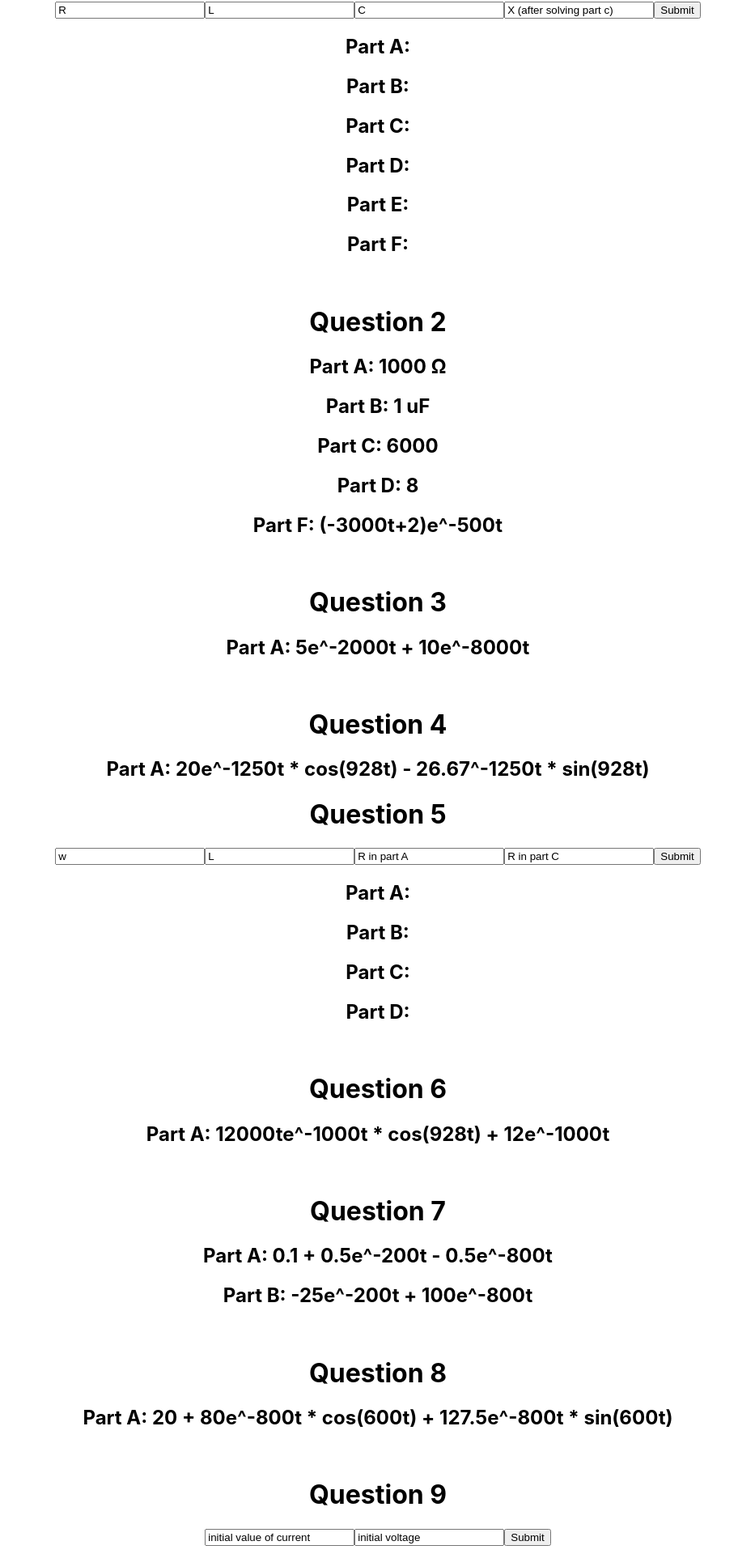
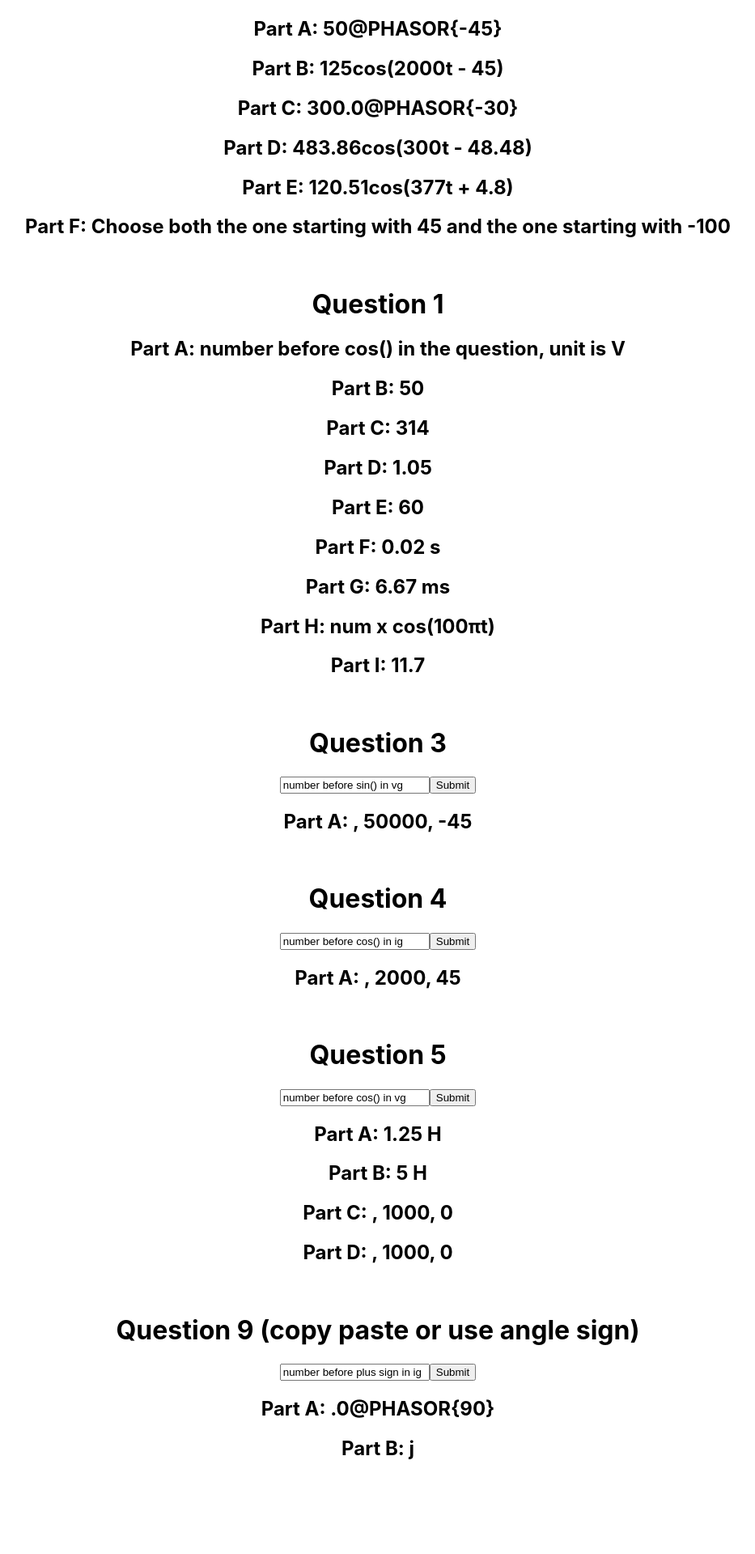
Before and after one commit to Cyberistic/circiuitshwthing, a React (Create React App) app in the folder hwthing/: page / in a window 1280 px wide. Shown: the part 81-2000 px from the top of the page at 81% size, without its empty margins (173-1106 px from the left). After the commit the page ends 1904 px from the top, so only its background shows below. Built offline with nearby package versions, Linux system fonts and the light colour scheme.

Commit message:
oh master my master

```diff
--- a/hwthing/package.json
+++ b/hwthing/package.json
@@ -6,6 +6,7 @@
     "@testing-library/jest-dom": "^5.14.1",
     "@testing-library/react": "^11.2.7",
     "@testing-library/user-event": "^12.8.3",
+    "mathjs": "^9.4.4",
     "react": "^17.0.2",
     "react-dom": "^17.0.2",
     "react-scripts": "4.0.3",
--- a/hwthing/src/App.js
+++ b/hwthing/src/App.js
@@ -1,6 +1,9 @@
 import logo from './logo.svg';
 import './App.css';
 import React, { useState } from "react";
+import { create, all } from 'mathjs'
+
+let math = create(all, { })
 function App() {
   return (
     <div className="App">
@@ -9,57 +12,365 @@ function App() {
       <Question3 />
       <Question4 />
       <Question5 />
+      <Question9 />
+
+      {/*
       <Question6 />
+
+
       <Question7 />
       <Question8 />
-      <Question9 />
+
       <Question10 />
       <Question11 />
       <Question12 />
       <Question13 />
-      <Question14 />
+      <Question14 /> */}
     </div>
   );
 }
 
+
+// function Question1() {
+//   const[parta, setParta] = useState("");
+//   const[partb, setPartb] = useState("");
+//   const[partc, setPartc] = useState("");
+//   const[partd, setPartd] = useState("");
+//   const[parte, setParte] = useState("");
+//   const[partf, setPartf] = useState("");
+
+//   const [num1, setNum1] = useState("R");
+//   const [num2, setNum2] = useState("L");
+//   const [num3, setNum3] = useState("C");
+//   const [num4, setNum4] = useState("X (after solving part c)");
+//   const handleSubmit = (evt) => {
+//     evt.preventDefault();
+//     let alpha = 1/(2*num1* Math.pow(10, 3) * num3  * Math.pow(10, -6))
+//     let omega = 1/Math.sqrt(num2 * num3  * Math.pow(10, -6))
+//     let formula1 = -alpha - Math.sqrt(Math.pow(alpha, 2) - Math.pow(omega, 2))
+//     let formula2 = -alpha + Math.sqrt(Math.pow(alpha, 2) - Math.pow(omega, 2))
+//     let formula3 = Math.sqrt(num2/ ((4 * num3  * Math.pow(10, -6)) - (4 * Math.pow(num3  * Math.pow(10, -6), 2) * num2 * Math.pow(num4, 2))))
+//     let formula4 = 1/(2*formula3 * num3  * Math.pow(10, -6))
+//     let formula5 = Math.sqrt(num2 * num3  * Math.pow(10, -6)) / (2 * num3  * Math.pow(10, -6))
+
+//     setParta(formula1.toPrecision(3))
+//     setPartb(formula2.toPrecision(3))
+//     if (alpha > omega){
+//       setPartc('over')
+//     } else if (alpha == omega) {
+//       setPartc('critical')
+//     } else {
+//       setPartc('under')
+//     }
+//     setPartd(formula3.toPrecision(3) + ' Ω (omega)')
+//     setParte(-formula4.toPrecision(3) + '+ j' + num4 + ',' + -formula4.toPrecision(3) + '- j' + num4)
+//     setPartf(formula5.toPrecision(3) + ' Ω (omega)' )
+// }
+//   return (
+//     <>
+//     <h1>Question 1</h1>
+//     <form onSubmit={handleSubmit}>
+
+//         <input
+//           type="text"
+//           value={num1}
+//           onChange={e => setNum1(e.target.value)}
+//         />
+//         <input
+//           type="text"
+//           value={num2}
+//           onChange={e => setNum2(e.target.value)}
+//         />
+//         <input
+//           type="text"
+//           value={num3}
+//           onChange={e => setNum3(e.target.value)}
+//         />
+//         <input
+//           type="text"
+//           value={num4}
+//           onChange={e => setNum4(e.target.value)}
+//         />
+//       <input type="submit" value="Submit" />
+//     </form>
+//     <h2>Part A: {parta}</h2>
+//     <h2>Part B: {partb}</h2>
+//     <h2>Part C: {partc}</h2>
+//     <h2>Part D: {partd}</h2>
+//     <h2>Part E: {parte}</h2>
+//     <h2>Part F: {partf}</h2>
+//     </>
+//   )
+// }
+// function Question2() {
+//   return(
+//     <>
+//     <br />
+//     <h1>Question 2</h1>
+//     <h2>Part A: 1000 Ω</h2>
+//     <h2>Part B: 1 uF</h2>
+//     <h2>Part C: 6000</h2>
+//     <h2>Part D: 8</h2>
+//     <h2>Part F: (-3000t+2)e^-500t</h2>
+//     </>
+//   )
+// }
+
+// function Question3() {
+//   return(
+//     <>
+//     <br />
+//     <h1>Question 3</h1>
+//     <h2>Part A: 5e^-2000t + 10e^-8000t</h2>
+//     </>
+//   )
+// }
+// function Question4() {
+//   return(
+//     <>
+//     <br />
+//     <h1>Question 4</h1>
+//     <h2>Part A: 20e^-1250t * cos(928t) - 26.67^-1250t * sin(928t)</h2>
+//     </>
+//   )
+// }
+
+// function Question5() {
+//   const[parta, setParta] = useState("");
+//   const[partb, setPartb] = useState("");
+//   const[partc, setPartc] = useState("");
+//   const[partd, setPartd] = useState("");
+
+//   const [num1, setNum1] = useState("w");
+//   const [num2, setNum2] = useState("L");
+//   const [num3, setNum3] = useState("R in part A");
+//   const [num4, setNum4] = useState("R in part C");
+
+//   const handleSubmit = (evt) => {
+//     evt.preventDefault();
+//     let alpha = 125000 / num3
+//     let alpha2 = 125000 / num4
+//     let formula1 = Math.sqrt(Math.pow(num1, 2) - Math.pow(alpha, 2))
+//     let formula2 = Math.sqrt(Math.pow(alpha2, 2) - Math.pow(num1, 2))
+//     console.log(formula2);
+//     if (alpha > num1){
+//       setParta('over')
+//     } else if (alpha == num2) {
+//       setParta('critical')
+//     } else {
+//       setParta('under')
+//     }
+//     setPartb(-alpha.toPrecision(3) + '+ j' +  parseFloat(formula1.toPrecision(3)) + ',' + -alpha.toPrecision(3) + '- j' + parseFloat(formula1.toPrecision(3)))
+//     if (alpha2 > num1){
+//       setPartc('over')
+//     } else if (alpha2 == num2) {
+//       setPartc('critical')
+//     } else {
+//       setPartc('under')
+//     }
+//     setPartd(parseFloat((-alpha2 + formula2).toPrecision(3)) + ',' + parseFloat((-alpha2 - formula2).toPrecision(3)))
+//   }
+
+//   return (
+//     <>
+//     <h1>Question 5</h1>
+//     <form onSubmit={handleSubmit}>
+
+//         <input
+//           type="text"
+//           value={num1}
+//           onChange={e => setNum1(e.target.value)}
+//         />
+//         <input
+//           type="text"
+//           value={num2}
+//           onChange={e => setNum2(e.target.value)}
+//         />
+//         <input
+//           type="text"
+//           value={num3}
+//           onChange={e => setNum3(e.target.value)}
+//         />
+//         <input
+//           type="text"
+//           value={num4}
+//           onChange={e => setNum4(e.target.value)}
+//         />
+//       <input type="submit" value="Submit" />
+//     </form>
+//     <h2>Part A: {parta}</h2>
+//     <h2>Part B: {partb}</h2>
+//     <h2>Part C: {partc}</h2>
+//     <h2>Part D: {partd}</h2>
+
+//     </>
+//   )
+// }
+// function Question6() {
+//   return(
+//     <>
+//     <br />
+//     <h1>Question 6</h1>
+//     <h2>Part A: 12000te^-1000t * cos(928t) + 12e^-1000t</h2>
+//     </>
+//   )
+// }
+// function Question7() {
+//   return(
+//     <>
+//     <br />
+//     <h1>Question 7</h1>
+//     <h2>Part A: 0.1 + 0.5e^-200t - 0.5e^-800t</h2>
+//     <h2>Part B: -25e^-200t + 100e^-800t</h2>
+
+//     </>
+//   )
+// }
+// function Question8() {
+//   return(
+//     <>
+//     <br />
+//     <h1>Question 8</h1>
+//     <h2>Part A: 20 + 80e^-800t * cos(600t) + 127.5e^-800t * sin(600t)</h2>
+//     </>
+//   )
+// }
+// function Question9() {
+
+//   const[partc, setPartc] = useState("");
+//   const[partd, setPartd] = useState("");
+
+//   const [num1, setNum1] = useState("initial value of current");
+//   const [num2, setNum2] = useState("initial voltage");
+//   const handleSubmit = (evt) => {
+//     let formula1 = ((2000 * num1 * Math.pow(10, -3) + 0.5 * num2) * -1000) / 1500
+//     evt.preventDefault();
+//     setPartc(num1)
+//     setPartd(formula1.toPrecision(3))
+//   }
+//   return(
+//     <>
+//     <br />
+//     <h1>Question 9</h1>
+//     <form onSubmit={handleSubmit}>
+
+//       <input
+//         type="text"
+//         value={num1}
+//         onChange={e => setNum1(e.target.value)}
+//       />
+//       <input
+//         type="text"
+//         value={num2}
+//         onChange={e => setNum2(e.target.value)}
+//       />
+//       <input type="submit" value="Submit" />
+//     </form>
+//     <h2>Part A: 8000 Ω</h2>
+//     <h2>Part B: 2 H</h2>
+//     <h2>Part C: {partc} mA</h2>
+//     <h2>Part D: {partd} mA</h2>
+//     </>
+//   )
+// }
+// function Question10() {
+//   return(
+//     <>
+//     <br />
+//     <h1>Question 10</h1>
+//     <h2>Part A: 2/3 * e^-250t + 4/3 * e^1000t</h2>
+//     <h2>Part B: -267e^-250 - 133e^1000t</h2>
+
+//     </>
+//   )
+// }
+// function Question11() {
+//   return(
+//     <>
+//     <br />
+//     <h1>Question 11</h1>
+//     <h2>Part A: -72 V</h2>
+//     <h2>Part B: 144000</h2>
+//     <h2>Part C: -48e^-100t - 24e^-4000t</h2>
+//     </>
+//   )
+// }
+// function Question12() {
+//   return(
+//     <>
+//     <br />
+//     <h1>Question 12</h1>
+//     <h2>Part A: 20 - 10,000te^-500t - 20e^-500t</h2>
+//     </>
+//   )
+// }
+// function Question13() {
+//   return(
+//     <>
+//     <br />
+//     <h1>Question 13</h1>
+//     <h2>Part A: 25 - 33.33e^-250t + 8.33e^-1000t</h2>
+//     </>
+//   )
+// }
+// function Question14() {
+//   return(
+//     <>
+//     <br />
+//     <h1>Question 14</h1>
+//     <h2>Part A: 60 - 150e^-50t * cos(50t) - 200e^-50t * sin(50t)</h2>
+//     </>
+//   )
+// }
+
 function Question1() {
+  return(
+  <>
+  <br />
+  <h1>Question 1 (copy paste or choose the angle symbol from menu)</h1>
+  <h2>Part A: {'50@PHASOR\{-45\}'}</h2>
+  <h2>Part B: 125cos(2000t - 45)</h2>
+  <h2>Part C: {'300.0@PHASOR\{-30\}'}</h2>
+  <h2>Part D: 483.86cos(300t - 48.48)</h2>
+  <h2>Part E: 120.51cos(377t + 4.8)</h2>
+  <h2>Part F: Choose both the one starting with 45 and the one starting with -100</h2>
+
+  </>
+)
+}
+
+function Question2() {
+  return(
+  <>
+  <br />
+  <h1>Question 1</h1>
+  <h2>Part A: number before cos() in the question, unit is V</h2>
+  <h2>Part B: 50</h2>
+  <h2>Part C: 314</h2>
+  <h2>Part D: 1.05</h2>
+  <h2>Part E: 60</h2>
+  <h2>Part F: 0.02 s</h2>
+  <h2>Part G: 6.67 ms</h2>
+  <h2>Part H: num x cos(100πt)</h2>
+  <h2>Part I: 11.7</h2>
+
+  </>
+)
+}
+function Question3() {
+
   const[parta, setParta] = useState("");
-  const[partb, setPartb] = useState("");
-  const[partc, setPartc] = useState("");
-  const[partd, setPartd] = useState("");
-  const[parte, setParte] = useState("");
-  const[partf, setPartf] = useState("");
 
-  const [num1, setNum1] = useState("R");
-  const [num2, setNum2] = useState("L");
-  const [num3, setNum3] = useState("C");
-  const [num4, setNum4] = useState("X (after solving part c)");
+  const [num1, setNum1] = useState("number before sin() in vg");
   const handleSubmit = (evt) => {
+    let formula1 = num1 * 1.0607
     evt.preventDefault();
-    let alpha = 1/(2*num1* Math.pow(10, 3) * num3  * Math.pow(10, -6))
-    let omega = 1/Math.sqrt(num2 * num3  * Math.pow(10, -6))
-    let formula1 = -alpha - Math.sqrt(Math.pow(alpha, 2) - Math.pow(omega, 2))
-    let formula2 = -alpha + Math.sqrt(Math.pow(alpha, 2) - Math.pow(omega, 2))
-    let formula3 = Math.sqrt(num2/ ((4 * num3  * Math.pow(10, -6)) - (4 * Math.pow(num3  * Math.pow(10, -6), 2) * num2 * Math.pow(num4, 2))))
-    let formula4 = 1/(2*formula3 * num3  * Math.pow(10, -6))
-    let formula5 = Math.sqrt(num2 * num3  * Math.pow(10, -6)) / (2 * num3  * Math.pow(10, -6))
-
-    setParta(formula1.toPrecision(3))
-    setPartb(formula2.toPrecision(3))
-    if (alpha > omega){
-      setPartc('over')
-    } else if (alpha == omega) {
-      setPartc('critical')
-    } else {
-      setPartc('under')
+    setParta(parseFloat(formula1.toPrecision(3)))
   }
-    setPartd(formula3.toPrecision(3) + ' Ω (omega)')
-    setParte(-formula4.toPrecision(3) + '+ j' + num4 + ',' + -formula4.toPrecision(3) + '- j' + num4)
-    setPartf(formula5.toPrecision(3) + ' Ω (omega)' )
-}
-  return (
+  return(
     <>
-    <h1>Question 1</h1>
+    <br />
+    <h1>Question 3</h1>
     <form onSubmit={handleSubmit}>
 
       <input
@@ -67,103 +378,53 @@ function Question1() {
         value={num1}
         onChange={e => setNum1(e.target.value)}
       />
-        <input
-          type="text"
-          value={num2}
-          onChange={e => setNum2(e.target.value)}
-        />
-        <input
-          type="text"
-          value={num3}
-          onChange={e => setNum3(e.target.value)}
-        />
-        <input
-          type="text"
-          value={num4}
-          onChange={e => setNum4(e.target.value)}
-        />
       <input type="submit" value="Submit" />
     </form>
-    <h2>Part A: {parta}</h2>
-    <h2>Part B: {partb}</h2>
-    <h2>Part C: {partc}</h2>
-    <h2>Part D: {partd}</h2>
-    <h2>Part E: {parte}</h2>
-    <h2>Part F: {partf}</h2>
-    </>
-  )
-}
-function Question2() {
-  return(
-    <>
-    <br />
-    <h1>Question 2</h1>
-    <h2>Part A: 1000 Ω</h2>
-    <h2>Part B: 1 uF</h2>
-    <h2>Part C: 6000</h2>
-    <h2>Part D: 8</h2>
-    <h2>Part F: (-3000t+2)e^-500t</h2>
-    </>
-  )
-}
-
-function Question3() {
-  return(
-    <>
-    <br />
-    <h1>Question 3</h1>
-    <h2>Part A: 5e^-2000t + 10e^-8000t</h2>
+    <h2>Part A: {parta}, 50000, -45</h2>
     </>
   )
 }
 function Question4() {
+
+  const[parta, setParta] = useState("");
+
+  const [num1, setNum1] = useState("number before cos() in ig");
+  const handleSubmit = (evt) => {
+    let formula1 = num1 * 84.853
+    evt.preventDefault();
+    setParta(parseFloat(formula1.toPrecision(3)))
+  }
   return(
     <>
     <br />
     <h1>Question 4</h1>
-    <h2>Part A: 20e^-1250t * cos(928t) - 26.67^-1250t * sin(928t)</h2>
+    <form onSubmit={handleSubmit}>
+
+      <input
+        type="text"
+        value={num1}
+        onChange={e => setNum1(e.target.value)}
+      />
+      <input type="submit" value="Submit" />
+    </form>
+    <h2>Part A: {parta}, 2000, 45</h2>
     </>
   )
 }
+function Question5() {
 
-function Question5() {
-  const[parta, setParta] = useState("");
-  const[partb, setPartb] = useState("");
   const[partc, setPartc] = useState("");
   const[partd, setPartd] = useState("");
-
-  const [num1, setNum1] = useState("w");
-  const [num2, setNum2] = useState("L");
-  const [num3, setNum3] = useState("R in part A");
-  const [num4, setNum4] = useState("R in part C");
-
+  const [num1, setNum1] = useState("number before cos() in vg");
   const handleSubmit = (evt) => {
+    let formula1 = num1/2.5
     evt.preventDefault();
-    let alpha = 125000 / num3
-    let alpha2 = 125000 / num4
-    let formula1 = Math.sqrt(Math.pow(num1, 2) - Math.pow(alpha, 2))
-    let formula2 = Math.sqrt(Math.pow(alpha2, 2) - Math.pow(num1, 2))
-    console.log(formula2);
-    if (alpha > num1){
-      setParta('over')
-    } else if (alpha == num2) {
-      setParta('critical')
-    } else {
-      setParta('under')
+    setPartc(num1)
+    setPartd(parseFloat(formula1.toPrecision(3)))
   }
-    setPartb(-alpha.toPrecision(3) + '+ j' +  parseFloat(formula1.toPrecision(3)) + ',' + -alpha.toPrecision(3) + '- j' + parseFloat(formula1.toPrecision(3)))
-    if (alpha2 > num1){
-      setPartc('over')
-    } else if (alpha2 == num2) {
-      setPartc('critical')
-    } else {
-      setPartc('under')
-    }
-    setPartd(parseFloat((-alpha2 + formula2).toPrecision(3)) + ',' + parseFloat((-alpha2 - formula2).toPrecision(3)))
-  }
-
-  return (
+  return(
     <>
+    <br />
     <h1>Question 5</h1>
     <form onSubmit={handleSubmit}>
 
@@ -172,77 +433,63 @@ function Question5() {
         value={num1}
         onChange={e => setNum1(e.target.value)}
       />
-        <input
-          type="text"
-          value={num2}
-          onChange={e => setNum2(e.target.value)}
-        />
-        <input
-          type="text"
-          value={num3}
-          onChange={e => setNum3(e.target.value)}
-        />
-        <input
-          type="text"
-          value={num4}
-          onChange={e => setNum4(e.target.value)}
-        />
       <input type="submit" value="Submit" />
     </form>
-    <h2>Part A: {parta}</h2>
-    <h2>Part B: {partb}</h2>
-    <h2>Part C: {partc}</h2>
-    <h2>Part D: {partd}</h2>
-
+    <h2>Part A: 1.25 H</h2>
+    <h2>Part B: 5 H</h2>
+    <h2>Part C: {partc}, 1000, 0</h2>
+    <h2>Part D: {partd}, 1000, 0</h2>
     </>
   )
 }
-function Question6() {
-  return(
-    <>
-    <br />
-    <h1>Question 6</h1>
-    <h2>Part A: 12000te^-1000t * cos(928t) + 12e^-1000t</h2>
-    </>
-  )
-}
-function Question7() {
-  return(
-    <>
-    <br />
-    <h1>Question 7</h1>
-    <h2>Part A: 0.1 + 0.5e^-200t - 0.5e^-800t</h2>
-    <h2>Part B: -25e^-200t + 100e^-800t</h2>
 
-    </>
-  )
-}
-function Question8() {
-  return(
-    <>
-    <br />
-    <h1>Question 8</h1>
-    <h2>Part A: 20 + 80e^-800t * cos(600t) + 127.5e^-800t * sin(600t)</h2>
-    </>
-  )
-}
+// function Question6() {
+
+//   const[parta, setParta] = useState("");
+//   const[partb, setPartb] = useState("");
+
+//   const [num1, setNum1] = useState("R");
+//   const handleSubmit = (evt) => {
+//     evt.preventDefault();
+//     let formula1 = math.evaluate(`((${num1} + ${math.complex('50 - 60i')})*(${math.complex('-100i')}))/(${num1} + ${math.complex('50 - 40i')})`)
+//     let formula2 = math.evaluate(`200/(${num1} + ${math.complex('50 + 60i')})`)
+//     console.log(formula1);
+//     setParta(formula1.format(3))
+//     setPartb(formula2.format(3))
+//   }
+//   return(
+//     <>
+//     <br />
+//     <h1>Question 6</h1>
+//     <form onSubmit={handleSubmit}>
+
+//       <input
+//         type="text"
+//         value={num1}
+//         onChange={e => setNum1(e.target.value)}
+//       />
+//       <input type="submit" value="Submit" />
+//     </form>
+//     <h2>Part A: {parta}</h2>
+//     <h2>Part B: {partb}</h2>
+//     </>
+//   )
+// }
+
 function Question9() {
 
-  const[partc, setPartc] = useState("");
-  const[partd, setPartd] = useState("");
+  const[parta, setParta] = useState("");
 
-  const [num1, setNum1] = useState("initial value of current");
-  const [num2, setNum2] = useState("initial voltage");
+  const [num1, setNum1] = useState("number before plus sign in ig");
   const handleSubmit = (evt) => {
-    let formula1 = ((2000 * num1 * Math.pow(10, -3) + 0.5 * num2) * -1000) / 1500
+    let formula1 = num1 * 8
     evt.preventDefault();
-    setPartc(num1)
-    setPartd(formula1.toPrecision(3))
+    setParta(parseFloat(formula1.toPrecision(3)))
   }
   return(
     <>
     <br />
-    <h1>Question 9</h1>
+    <h1>Question 9 (copy paste or use angle sign)</h1>
     <form onSubmit={handleSubmit}>
 
       <input
@@ -250,66 +497,10 @@ function Question9() {
         value={num1}
         onChange={e => setNum1(e.target.value)}
       />
-      <input
-        type="text"
-        value={num2}
-        onChange={e => setNum2(e.target.value)}
-      />
       <input type="submit" value="Submit" />
     </form>
-    <h2>Part A: 8000 Ω</h2>
-    <h2>Part B: 2 H</h2>
-    <h2>Part C: {partc} mA</h2>
-    <h2>Part D: {partd} mA</h2>
-    </>
-  )
-}
-function Question10() {
-  return(
-    <>
-    <br />
-    <h1>Question 10</h1>
-    <h2>Part A: 2/3 * e^-250t + 4/3 * e^1000t</h2>
-    <h2>Part B: -267e^-250 - 133e^1000t</h2>
-
-    </>
-  )
-}
-function Question11() {
-  return(
-    <>
-    <br />
-    <h1>Question 11</h1>
-    <h2>Part A: -72 V</h2>
-    <h2>Part B: 144000</h2>
-    <h2>Part C: -48e^-100t - 24e^-4000t</h2>
-    </>
-  )
-}
-function Question12() {
-  return(
-    <>
-    <br />
-    <h1>Question 12</h1>
-    <h2>Part A: 20 - 10,000te^-500t - 20e^-500t</h2>
-    </>
-  )
-}
-function Question13() {
-  return(
-    <>
-    <br />
-    <h1>Question 13</h1>
-    <h2>Part A: 25 - 33.33e^-250t + 8.33e^-1000t</h2>
-    </>
-  )
-}
-function Question14() {
-  return(
-    <>
-    <br />
-    <h1>Question 14</h1>
-    <h2>Part A: 60 - 150e^-50t * cos(50t) - 200e^-50t * sin(50t)</h2>
+    <h2>Part A: {parta + '.0@PHASOR\{90\}'}</h2>
+    <h2>Part B: {'j' + parta}</h2>
     </>
   )
 }
```
Also changed, not shown: 1 other file (tests, documents, lock files or other folders). Lines whose indentation alone changed are shown as unchanged.
